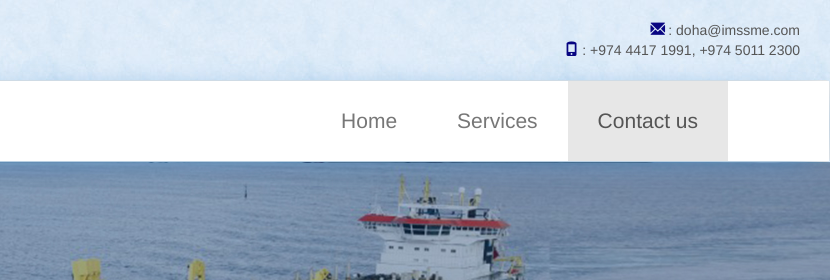
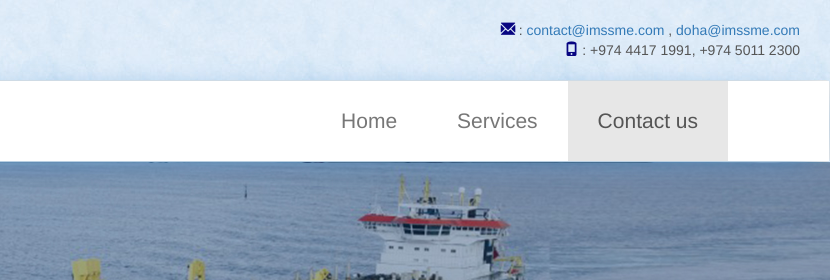
Before and after one commit to iamkhush/qatarmarinesurvey, a plain HTML site: page contact.html in a window 1280 px wide. Shown: the top 280 px of the page, 450-1280 px from the left. Drawn offline with nearby package versions, Linux system fonts and the light colour scheme.

Commit message:
update  email and contact us form

```diff
--- a/contact.html
+++ b/contact.html
@@ -27,7 +27,7 @@
 <div class="container-fluid text-rightm">
 
 <div class=" col-md-12 text-right ">
-<p> <span class="glyphicon glyphicon-envelope"></span>  : doha@imssme.com </p>
+<p> <span class="glyphicon glyphicon-envelope"></span>  : <a href="mailto:contact@imssme.com">contact@imssme.com</a> , <a href="mailto:doha@imssme.com">doha@imssme.com</a></p>
 <p><span class="glyphicon glyphicon-phone"></span>  : +974 4417 1991, +974 5011 2300</p>
 
 </div>
@@ -93,7 +93,7 @@
 			</div>
 		</div><br><br>
 		<div class="container">
-<iframe class="google-forms-iframe" src="https://docs.google.com/forms/d/e/1FAIpQLSdWKJt0zEUnN7BhmCx3z6GovbER1eWiOz__Gl25zOe4j2XW6A/viewform?embedded=true"></iframe>
+			<iframe class="google-forms-iframe"  src="https://docs.google.com/forms/d/e/1FAIpQLSdihGXc99AuNsbRz-A70-Av-cfwtU9CQszazF3ODW2XulugUg/viewform?embedded=true" >Loading Contact Us Form</iframe>
 </div>
 
 		<footer class="container-fluid text-center textrow">
@@ -102,7 +102,7 @@
 					<img src="img/logo3.png" alt="image5" style="width:100%">
 				</div>
 				<div class="col-md-5 textrow ">
-					<span><a href="mailto:doha@imssme.com"><img src="img/gm.png" alt="image5" style="width:50px"></span></a>&nbsp;&nbsp;
+					<span><a href="mailto:contact@imssme.com"><img src="img/gm.png" alt="image5" style="width:50px"></span></a>&nbsp;&nbsp;
 					<span><a href="https://web.facebook.com/qatarmarinesurveys/"><img src="img/fb.png" alt="image5" style="width:50px"></a></span>&nbsp;&nbsp;
 				</div>
 				<div class="col-md-4 text-left2">
```
